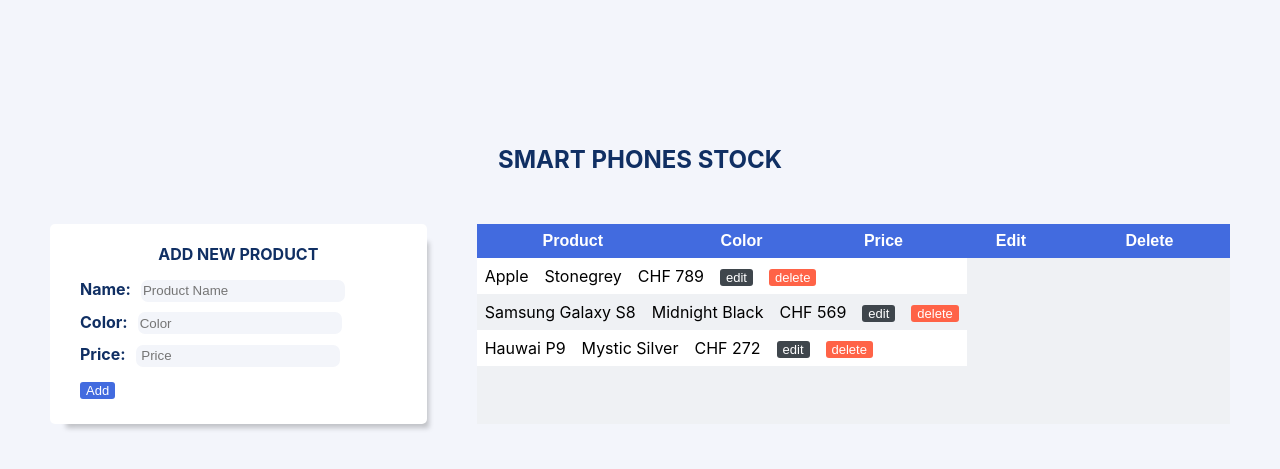
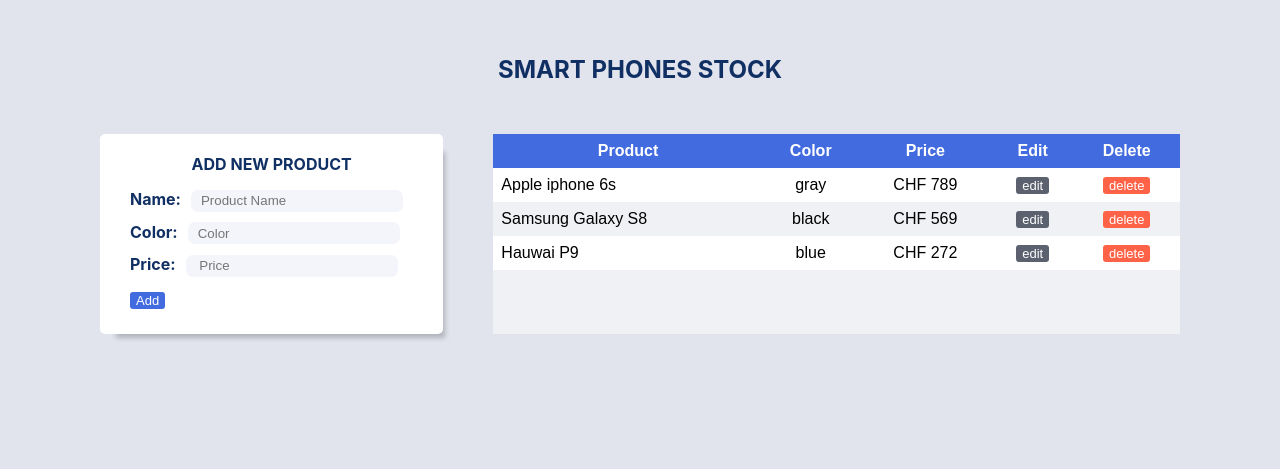
Before and after one commit to maemeier/coding-React, a React (Create React App) app: page / in a window 1280 px wide. Shown: the part 105-574 px from the top of the page. Built offline with nearby package versions, Linux system fonts and the light colour scheme.

Commit message:
itz work!!!!!!!

```diff
--- a/src/App.js
+++ b/src/App.js
@@ -5,55 +5,95 @@
 
 // create data
 const products = [
-  { id: 1, name: "Apple", color: "Stonegrey", price: 789 },
-  { id: 2, name: "Samsung Galaxy S8", color: "Midnight Black", price: 569 },
-  { id: 3, name: "Hauwai P9", color: "Mystic Silver", price: 272 }
+  { id: 1, name: "Apple iphone 6s", color: "light Gray", price: 789 },
+  { id: 2, name: "Samsung Galaxy S8", color: "midnight black", price: 569 },
+  { id: 3, name: "Hauwai P9", color: "indego blue", price: 272 }
 ];
 
-// get data
+// check color function
 
-localStorage.setItem("products", JSON.stringify(products));
+function getPrimaryColor(color) {
+  const colors = [
+    "black",
+    "gray",
+    "red",
+    "blue",
+    "pink",
+    "rosegold",
+    "yellow",
+    "green",
+    "gold",
+    "silver",
+    "orange",
+    "brown",
+    "purple",
+    "white"
+  ];
+  let originalColor;
+  colors.forEach(c => {
+    if (color && color.toLowerCase().includes(c)) {
+      originalColor = c;
+    }
+  });
+  return originalColor;
+}
 
 class App extends Component {
-  constructor(props) {
-    super(props);
-    this.state = {
-      product: JSON.parse(localStorage.getItem("products"))
+  state = {
+    products: []
   };
-    this.handleDeleteProduct = this.handleDeleteProduct.bind(this);
-    this.handleAddProduct = this.handleAddProduct.bind(this);
-    this.handleEditSubmit = this.handleEditSubmit.bind(this);
+
+  // store data in localStorage
+  componentDidMount() {
+    const productsFromStorage = localStorage.getItem("products");
+
+    if (productsFromStorage) {
+      this.setState({
+        products: JSON.parse(productsFromStorage)
+      });
+    } else {
+      this.setState({
+        products
+      });
+    }
   }
   componentWillMount() {
-    const product = this.getProducts();
-    this.setState({ products });
+    const products = this.state.products;
+    ///this.setState({ products });
   }
 
-  getProducts() {
-    return this.state.products;
+  componentDidUpdate() {
+    localStorage.setItem("products", JSON.stringify(this.state.products));
   }
 
-  handleAddProduct(name, color, price) {
-    const products = this.getProducts();
-    if (products.includes(name) !== products.name) {
-      products.push({
+  handleAddProduct = (name, color, price) => {
+    const { products } = this.state;
+
+    // check if name is nameIsAvailable
+    let nameIsAvailable = false;
+    products.forEach(x => {
+      if (x.color === color) nameIsAvailable = true;
+    });
+
+    if (!nameIsAvailable) {
+      this.setState({
+        products: [
+          ...this.state.products,
+          {
             name,
             color,
             price
+          }
+        ]
       });
     } else {
-      alert("the product is already exsisted");
+      alert("This product is already exsisted 😊");
     }
+  };
 
-    // if the product already exsist, show warining
-    // convert all color name to stardard color
-
-    this.setState({ products });
-  }
-
-  handleEditSubmit(name, color, price, originalName) {
-    let products = this.getProducts();
-    products = products.map(product => {
+  handleEditSubmit = (name, color, price, originalName) => {
+    const { products } = this.state;
+    const updatedProducts = products.map(product => {
       if (product.name === originalName) {
         product.name = name;
         product.color = color;
@@ -61,22 +101,22 @@
       }
       return product;
     });
+    console.log(updatedProducts);
 
-    this.setState({ products });
-  }
+    this.setState({ products: updatedProducts });
+  };
 
-  handleDeleteProduct(name) {
-    const products = this.getProducts();
-    const deleteProduct = products.filter(product => {
+  handleDeleteProduct = name => {
+    const deleteProduct = this.state.products.filter(product => {
       return product.name !== name;
     });
     this.setState({ products: deleteProduct });
-    console.log(deleteProduct);
-  }
+  };
 
   render() {
     return (
       <div>
+        <div className="wrapper">
           <h2> Smart phones stock</h2>
           <div className="container">
             <Addproduct handleAddProduct={this.handleAddProduct} />
@@ -89,7 +129,6 @@
                   <th className="headerName">Edit</th>
                   <th className="headerName">Delete</th>
                 </thead>
-            </table>
 
                 {this.state.products.map(product => {
                   return (
@@ -98,13 +137,15 @@
                         key={product.name}
                         name={product.name}
                         price={product.price}
-                    color={product.color}
+                        color={getPrimaryColor(product.color)}
                         handleDeleteProduct={this.handleDeleteProduct}
                         handleEditSubmit={this.handleEditSubmit}
                       />
                     </tr>
                   );
                 })}
+              </table>
+            </div>
           </div>
         </div>
       </div>
--- a/src/components/addProduct.js
+++ b/src/components/addProduct.js
@@ -2,12 +2,7 @@
 import "../style.css";
 
 class addProduct extends Component {
-  constructor(props) {
-    super(props);
-    this.onSubmit = this.onSubmit.bind(this);
-  }
-
-  onSubmit(event) {
+  onSubmit = event => {
     event.preventDefault();
     this.props.handleAddProduct(
       this.nameInput.value,
@@ -17,7 +12,7 @@
     this.nameInput.value = " ";
     this.colorInput.value = " ";
     this.priceInput.value = " ";
-  }
+  };
   render() {
     return (
       <div>
@@ -27,25 +22,31 @@
             <div className="form">
               <strong>Name:</strong>
               <input
+                className="addProduct"
                 type="text"
                 placeholder="Product Name"
                 autofocus
+                required
                 ref={nameInput => (this.nameInput = nameInput)}
               />
             </div>
             <div className="form">
               <strong>Color:</strong>
               <input
+                className="addProduct"
                 type="text"
                 placeholder="Color"
+                required
                 ref={colorInput => (this.colorInput = colorInput)}
               />
             </div>
             <div className="form">
               <strong>Price:</strong>
               <input
+                className="addProduct"
                 type="number"
                 placeholder=" Price"
+                required
                 ref={priceInput => (this.priceInput = priceInput)}
               />
             </div>
--- a/src/components/productItem.js
+++ b/src/components/productItem.js
@@ -2,75 +2,93 @@
 import "../style.css";
 
 class ProductItem extends Component {
-  constructor(props) {
-    super(props);
+  state = {
+    isUpdated: false,
+    name: this.props.name,
+    color: this.props.color,
+    price: this.props.price
+  };
 
-    this.handleDeleteProduct = this.handleDeleteProduct.bind(this);
-    this.handleUpdateProduct = this.handleUpdateProduct.bind(this);
-    this.handleEditSubmit = this.handleEditSubmit.bind(this);
-    this.state = {
-      isUpdated: false
-    };
-  }
-
-  handleDeleteProduct() {
+  handleDeleteProduct = () => {
     const { handleDeleteProduct, name } = this.props;
     handleDeleteProduct(name);
-  }
+  };
 
-  handleUpdateProduct() {
+  handleUpdateProduct = () => {
     this.setState({ isUpdated: true });
-  }
+  };
 
-  handleEditSubmit(event) {
-    event.preventDefault();
+  handleEditSubmit = (handleEditSubmit, name, color, price, originalName) => {
+    this.setState({ isUpdated: true });
+  };
+
+  handleInputChange = (name, value) => {
+    this.setState({ [name]: value });
+  };
+
+  handleEditSave = () => {
     this.props.handleEditSubmit(
-      this.refs.name.value,
-      this.refs.color.value,
-      this.refs.price.value,
-      this.props.name,
-      this.props.color,
-      this.props.price
+      this.state.name,
+      this.state.color,
+      this.state.price,
+      this.props.name
     );
     this.setState({ isUpdated: false });
-  }
+  };
 
   render() {
     const { name, price, color } = this.props;
     return (
-      <div>
+      <React.Fragment>
         {this.state.isUpdated ? (
-          <form onSubmit={this.handleEditSubmit}>
+          <React.Fragment>
+            <td>
               <input
+                className="editData"
                 type="text"
                 placeholder="change name"
                 defaultValue={name}
-              ref="name"
+                value={this.state.name}
+                required
+                onChange={e => this.handleInputChange("name", e.target.value)}
               />
-
+            </td>
+            <td>
               <input
+                className="editData"
                 type="text"
                 placeholder="change color"
                 defaultValue={color}
-              ref="color"
+                required
+                value={this.state.color}
+                onChange={e => this.handleInputChange("color", e.target.value)}
               />
-
+            </td>
+            <td>
               <input
+                className="editData"
                 type="number"
                 placeholder="change price"
                 defaultValue={price}
-              ref="price"
+                value={this.state.price}
+                required
+                onChange={e => this.handleInputChange("price", e.target.value)}
               />
-            <button className="updateButton">Save</button>
-          </form>
+            </td>
+            <td>
+              <button className="updateButton" onClick={this.handleEditSave}>
+                Save
+              </button>
+            </td>
+          </React.Fragment>
         ) : (
-          <div>
+          <React.Fragment>
             {" "}
-            <td>{name}</td>
+            <td> {name}</td>
             <td className="descriptionName">{color}</td>
             <td className="descriptionName">CHF {price}</td>
             <td>
-              <button className="editButton" onClick={this.handleUpdateProduct}>
+              <button className="editButton" onClick={this.handleEditSubmit}>
                 edit
               </button>
             </td>
@@ -83,9 +101,9 @@
                 delete
               </button>
             </td>
-          </div>
+          </React.Fragment>
         )}
-      </div>
+      </React.Fragment>
     );
   }
 }
--- a/src/style.css
+++ b/src/style.css
@@ -1,13 +1,26 @@
 body {
-  background-color: #f3f5fb;
+  background-color: #e1e3ed;
 }
-
+.wrapper {
+  height: 1000px;
+  border-radius: 10px;
+  margin-left: 50px;
+  margin-right: 50px;
+}
+.svg {
+  z-index: -1;
+  position: absolute;
+  right: 0;
+  top: 0;
+  opacity: 0.8;
+}
 h2 {
   position: relative;
   text-align: center;
-  margin-top: 250px;
+  margin-top: 100px;
   text-transform: uppercase;
   color: #102f63;
+  padding-top: 60px;
 }
 
 .container {
@@ -32,11 +45,15 @@
   border-radius: 7px;
   outline: none;
   background-color: #f3f5fa;
-  width: 200px;
+  width: 120px;
   height: 20px;
   margin-left: 10px;
+  padding-left: 10px;
 }
 
+.addProduct {
+  width: 200px;
+}
 .displayBox {
   background-color: #eff1f4;
   width: auto;
@@ -96,7 +113,7 @@
 }
 
 .editButton {
-  background: #3f464c;
+  background: #5b616f;
 
   border-radius: 3px;
   color: white;
@@ -104,6 +121,13 @@
   margin: auto;
   font-size: 13px;
   border: none;
+}
+
+.editData {
+  background-color: #40444d;
+  color: white;
+  font-weight: bold;
+  padding-left: 10px;
 }
 
 .deleteButton {
```
Lines whose indentation alone changed are shown as unchanged.
